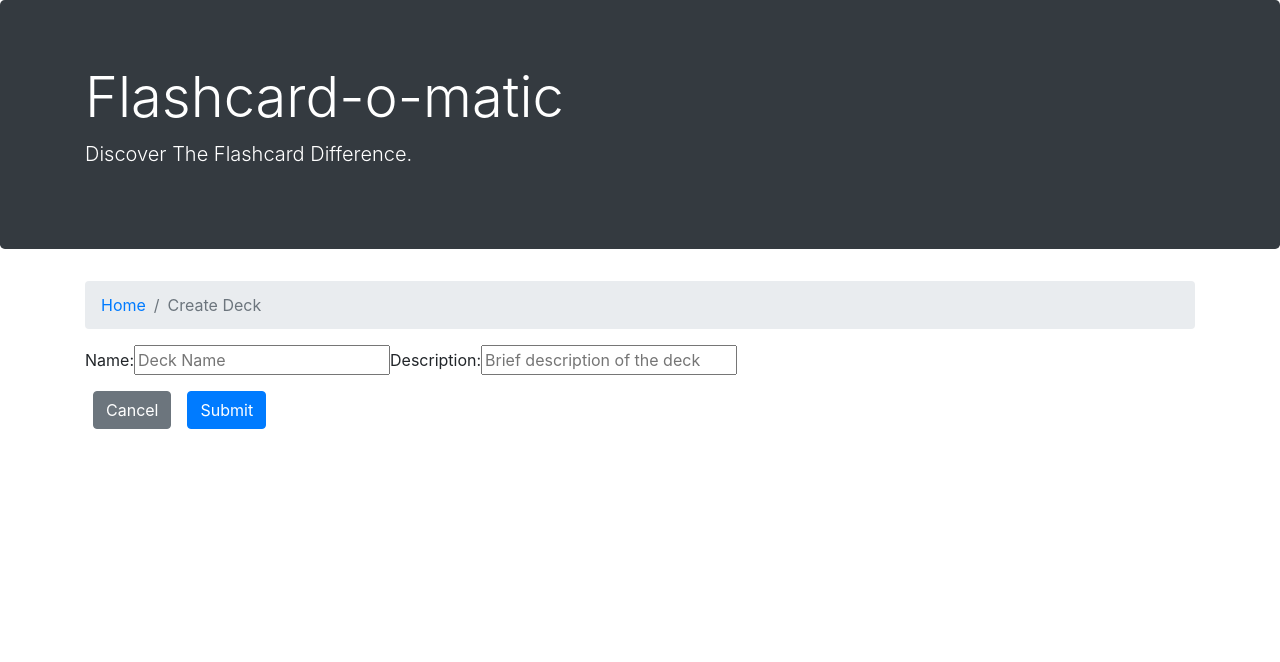
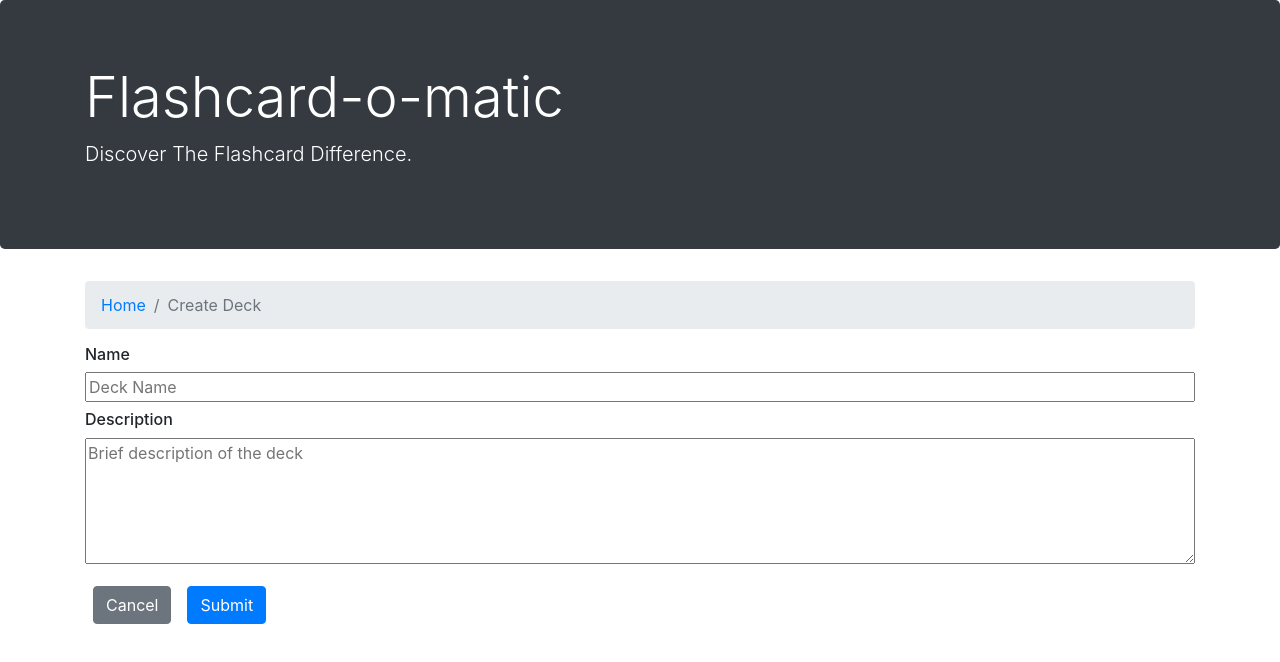
Before and after one commit to imanitaylor/Project-Flashcards, a React (Create React App) app: page /decks/new in a window 1280 px wide. Shown: the top 662 px of the page. Built offline with nearby package versions, Linux system fonts and the light colour scheme; a web font is replaced by a local one.

Commit message:
created a better layout of page

```diff
--- a/src/CreateDeck.js
+++ b/src/CreateDeck.js
@@ -1,5 +1,5 @@
 import React, { useState } from "react";
-import { Link, useHistory, useParams } from "react-router-dom";
+import { Link, useHistory } from "react-router-dom";
 
 /*
 // allows the user to create a new deck
@@ -11,14 +11,14 @@ import { Link, useHistory, useParams } from "react-router-dom";
 -The description field is a <textarea> field that can be multiple lines of text.
 -If the user clicks "submit", the user is taken to the Deck screen.
 -If the user clicks "cancel", the user is taken to the Home screen.
-Create better layout, to match layout of example
-Make the description area multiple rows
+-Create better layout, to match layout of example
+-Make the description area multiple rows
 */
 
 function CreateDeck() {
   const initialFormState = { name: "", description: "" };
   // useState to handle the change when inputting into the fields
-  const [formData, setFormData] = useState({...initialFormState});
+  const [formData, setFormData] = useState({ ...initialFormState });
   const history = useHistory();
 
   const handleChange = ({ target }) => {
@@ -28,13 +28,11 @@ function CreateDeck() {
     });
   };
 
-
   const handleSubmit = (event) => {
     event.preventDefault();
     console.log("Submitted:", formData);
     setFormData({ ...initialFormState });
   };
-
 
   return (
     <div className="container">
@@ -56,9 +54,11 @@ function CreateDeck() {
       </div>
       <div>
         <form onSubmit={handleSubmit}>
-          <label htmlFor="name">
-            Name:
+          <div>
+            <label htmlFor="name" style={{ width: "100%" }}>
+              <h6>Name</h6>
               <input
+                style={{ width: "100%" }}
                 id="name"
                 type="text"
                 name="name"
@@ -67,21 +67,36 @@ function CreateDeck() {
                 value={formData.name}
               />
             </label>
-          <label htmlFor="description">
-          Description:
-            <input
+          </div>
+          <div>
+            <label htmlFor="description" style={{ width: "100%" }}>
+              <h6>Description</h6>
+              <textarea
+                style={{ width: "100%" }}
                 id="description"
-              type="textarea"
                 name="description"
+                rows={5}
                 placeholder="Brief description of the deck"
                 onChange={handleChange}
                 value={formData.description}
               />
             </label>
+          </div>
           <div>
-          <button type="button" className="btn btn-secondary m-2" onClick={() => history.push("/")}>Cancel</button>
-          <button type="submit" className="btn btn-primary m-2" onClick={() => history.push("/decks/:deckId")}>Submit</button>
-
+            <button
+              type="button"
+              className="btn btn-secondary m-2"
+              onClick={() => history.push("/")}
+            >
+              Cancel
+            </button>
+            <button
+              type="submit"
+              className="btn btn-primary m-2"
+              onClick={() => history.push("/decks/:deckId")}
+            >
+              Submit
+            </button>
           </div>
         </form>
       </div>
```
Lines whose indentation alone changed are shown as unchanged.
